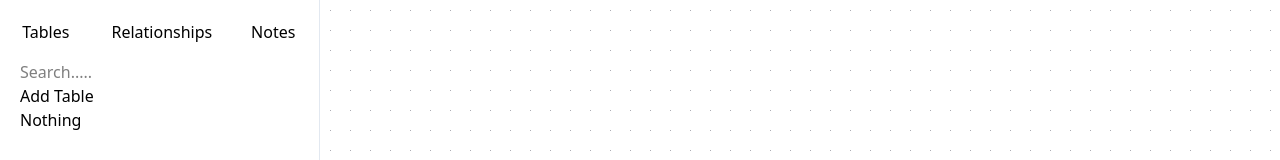
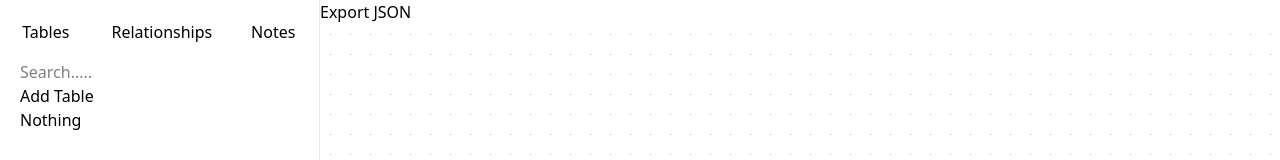
Before and after one commit to Divyapahuja31/ER_Playground, a Next.js app: page / in a window 1280 px wide. Shown: the top 160 px of the page. Built offline with nearby package versions, Linux system fonts and the light colour scheme.

Commit message:
feat: implement node connection support and JSON export functionality for the canvas flow

```diff
--- a/app/components/canvas.tsx
+++ b/app/components/canvas.tsx
@@ -1,22 +1,39 @@
-import { ReactFlow, useNodesState, useEdgesState, Background, Controls, SelectionMode, ReactFlowProvider, type Node, type Edge } from '@xyflow/react';
+import { useCallback } from 'react';
+import { ReactFlow, useNodesState, useEdgesState, Background, Controls, SelectionMode, ReactFlowProvider, addEdge, type Node, type Edge, type Connection } from '@xyflow/react';
 import '@xyflow/react/dist/style.css';
 import Sidebar from './sidebar';
 import useDrag from '../hooks/useDrag';
 
 function Flow() {
   const [nodes, , onNodesChange] = useNodesState<Node>([]);
-  const [edges, , onEdgesChange] = useEdgesState<Edge>([]);
+  const [edges, setEdges, onEdgesChange] = useEdgesState<Edge>([]);
 
   const {handleNodeDragStart, handleNodeDragStop} = useDrag();
+
+  const onConnect = useCallback(
+    (params: Connection) => setEdges((eds) => addEdge(params, eds)),
+    [setEdges]
+  );
+
+  const exportJson = () => {
+    const  json = JSON.stringify({ nodes, edges },null,2);
+    console.log(json);
+    alert('check console for json');
+  };
 
   return (
     <div className="flex w-full h-full relative bg-white">
       <Sidebar />
+      <div className="flex-1 h-full relative">
+        <button onClick={exportJson}>
+          Export JSON
+        </button>
         <ReactFlow
           nodes={nodes}
           edges={edges}
           onNodesChange={onNodesChange}
           onEdgesChange={onEdgesChange}
+          onConnect={onConnect}
           panOnDrag={[1, 2]}
           selectionOnDrag={true}
           onNodeDragStart={handleNodeDragStart}
@@ -33,6 +50,7 @@ function Flow() {
           />
         </ReactFlow>
       </div>
+    </div>
   );
 }
 
```
Lines whose indentation alone changed are shown as unchanged.
